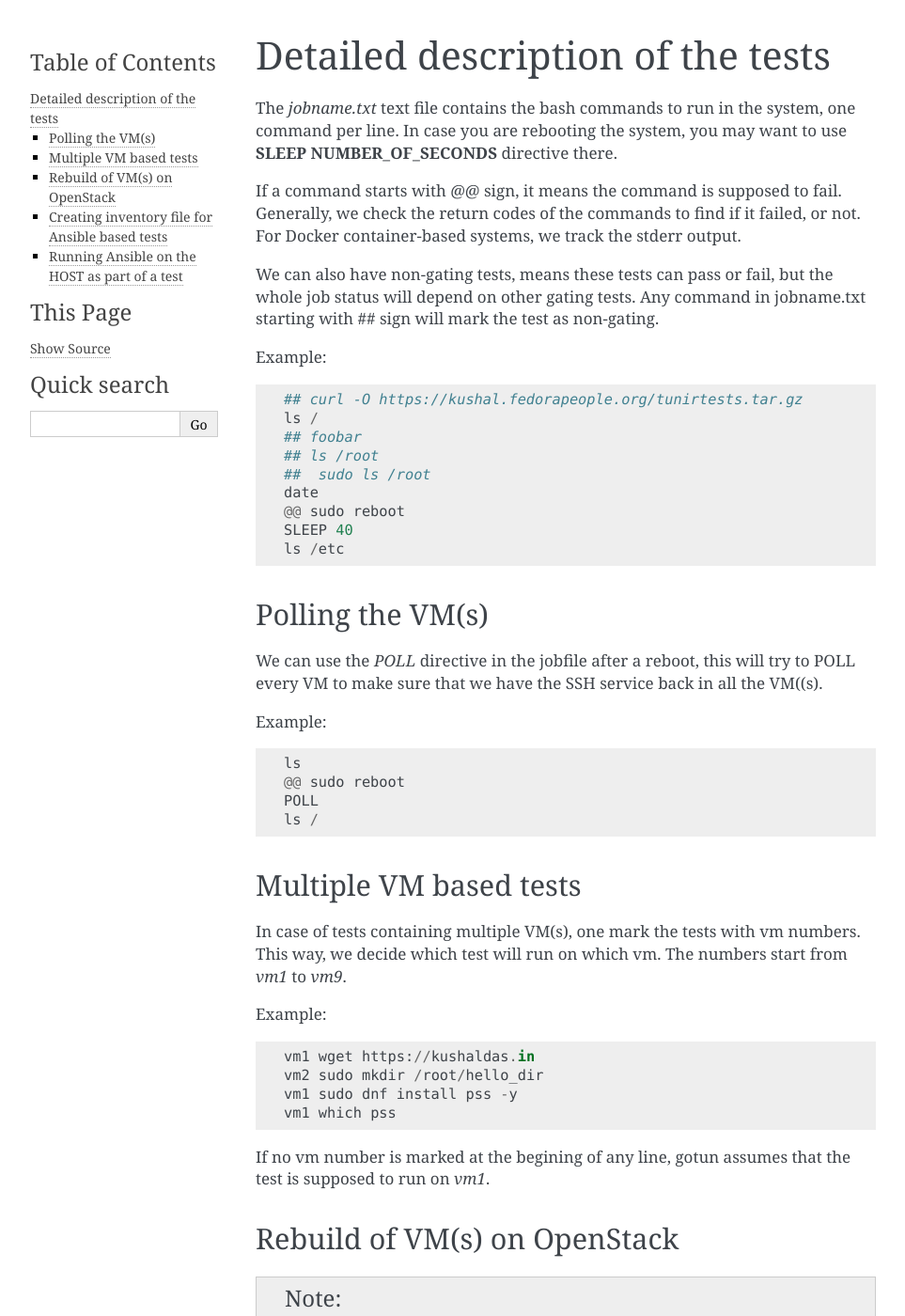
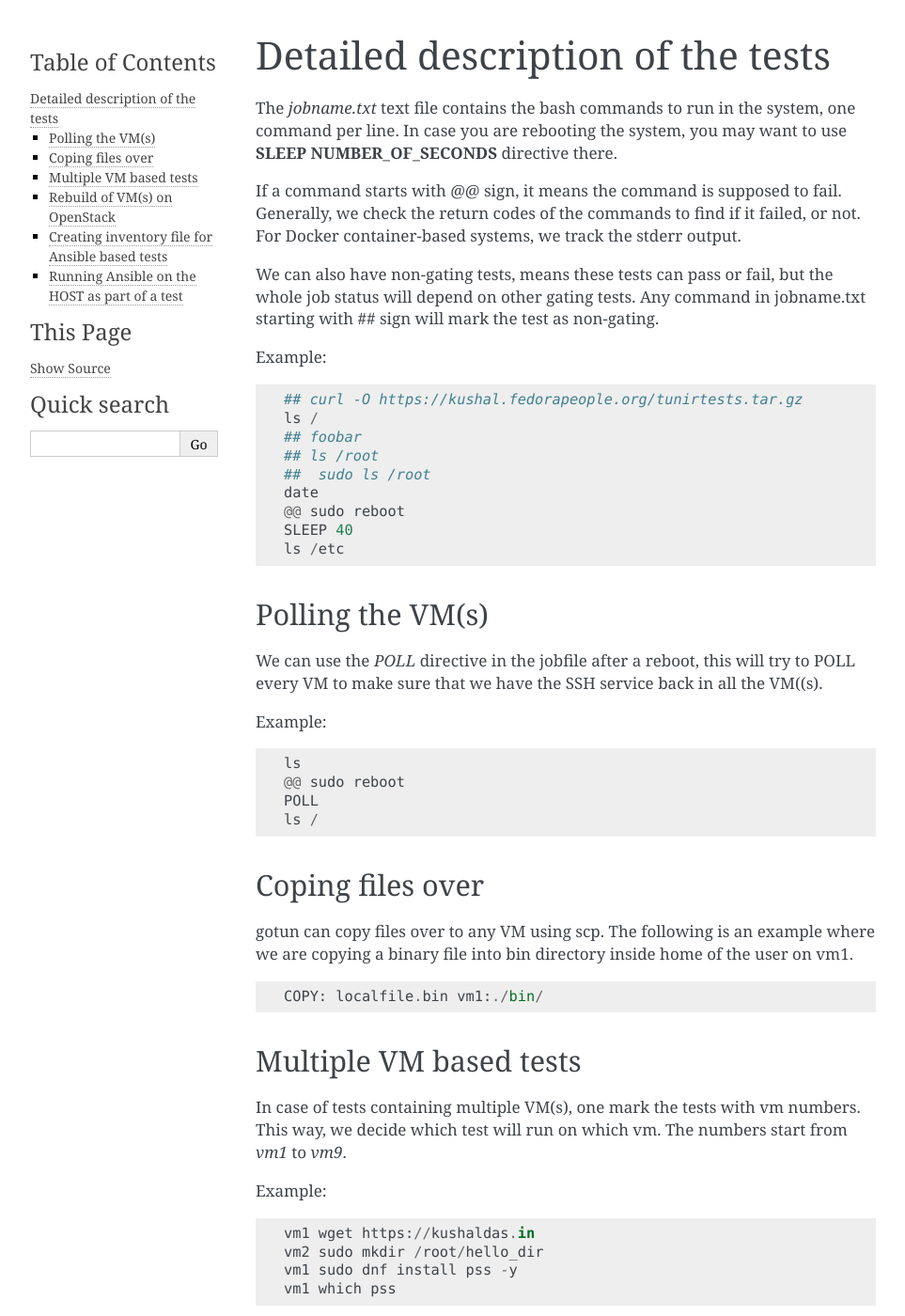
Before and after one commit to kushaldas/gotun, a Sphinx documentation site: the page built from docs/jobfile.rst, in a window 1280 px wide and 1400 px high. Shown: the whole window at 94% size, without its empty margins (148-1111 px from the left). Built offline with Sphinx 7.4.7, drawn with Linux system fonts in a browser that asks for light colours.

Commit message:
Adds COPY syntax in the job file

```diff
--- a/docs/jobfile.rst
+++ b/docs/jobfile.rst
@@ -34,6 +34,16 @@ Example::
     @@ sudo reboot
     POLL
     ls /
+
+Coping files over
+------------------
+
+gotun can copy files over to any VM using scp. The following is an example
+where we are copying a binary file into bin directory inside home of the user
+on vm1.
+::
+
+    COPY: localfile.bin vm1:./bin/
 
 Multiple VM based tests
 -------------------------
```
